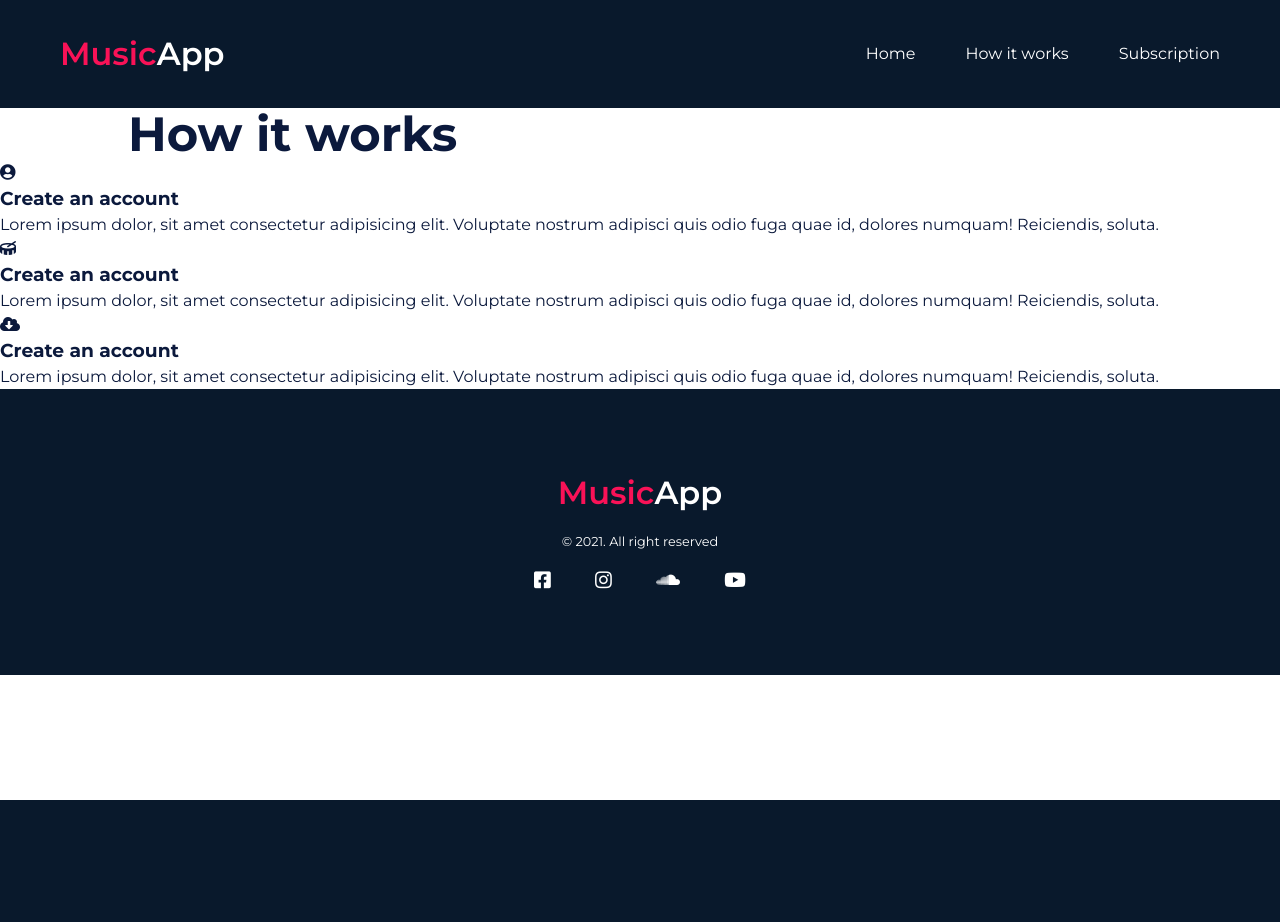
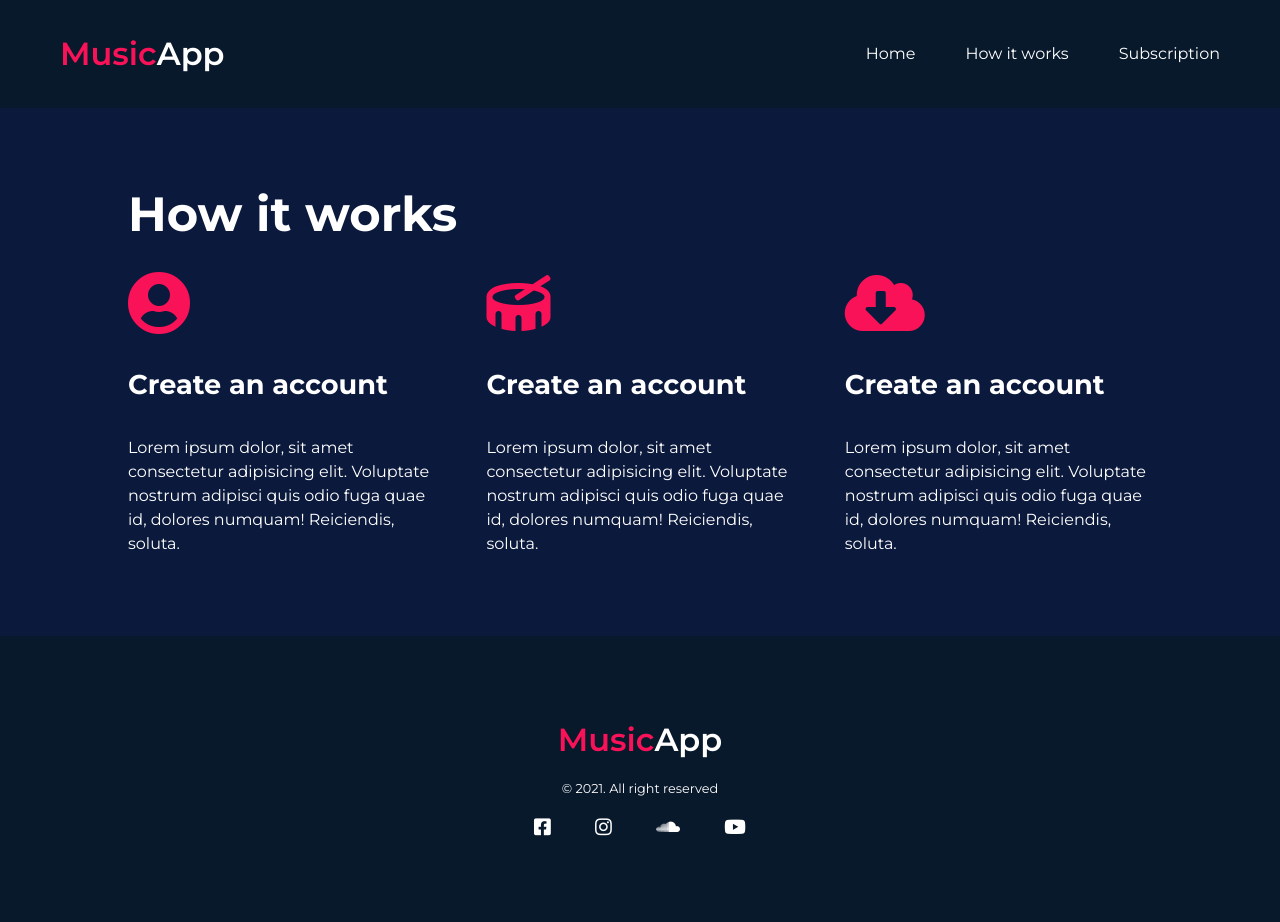
Before and after one commit to ZoricaZeljkovic/music-app, a PHP site: page /how-it-works.php in a window 1280 px wide. Before the commit the page ends 800 px from the top, so only its background shows below. Run offline with PHP 8.4, Linux system fonts and the light colour scheme; some libraries are stand-ins or nearby versions.

Commit message:
hivHeader css

```diff
--- a/css/style.css
+++ b/css/style.css
@@ -41,7 +41,7 @@ a:hover {
   color: #f91257;
 }
 
-.container {
+.container, .hivHeader article {
   width: 80%;
   margin: auto;
 }
@@ -170,4 +170,32 @@ unlimited
   transition: 0.3s ease;
 }
 
+/**************
+hivHeader
+**************/
+.hivHeader {
+  padding: 80px 0;
+  background: #0b193c;
+  color: white;
+}
+.hivHeader article {
+  display: flex;
+  flex-wrap: wrap;
+  justify-content: space-between;
+  align-content: center;
+  flex-direction: row;
+}
+.hivHeader article div {
+  flex: 0 0 30%;
+}
+.hivHeader article i {
+  color: #f91257;
+  font-size: 4rem;
+  margin: 30px 0;
+}
+.hivHeader article h3 {
+  margin: 0 0 30px 0;
+  font-size: 1.7rem;
+}
+
 /*# sourceMappingURL=style.css.map */
--- a/how-it-works.php
+++ b/how-it-works.php
@@ -3,7 +3,7 @@
 <!-- hivHeader -->
 <section class="hivHeader">
     <h2 class="container">How it works</h2>
-    <article class="containier">
+    <article>
         <div>
             <i class="fas fa-user-circle"></i>
             <h3>Create an account</h3>
--- a/scss/style.scss
+++ b/scss/style.scss
@@ -160,3 +160,28 @@ unlimited
         }
     }
 }
+
+/**************
+hivHeader
+**************/
+.hivHeader {
+    padding: $padding;
+    background: $tamnoPlava;
+    color: $bela;
+    article {
+        @extend .container;
+        @include flex(space-between, center, row);
+        div {
+            flex: 0 0 30%;
+        }
+        i {
+            color: $pink;
+            font-size: 4rem;
+            margin: 30px 0;
+        }
+        h3 {
+            margin: 0 0 30px 0;
+            font-size: 1.7rem;
+        }
+    }
+}
```
Also changed, not shown: 1 other file.
